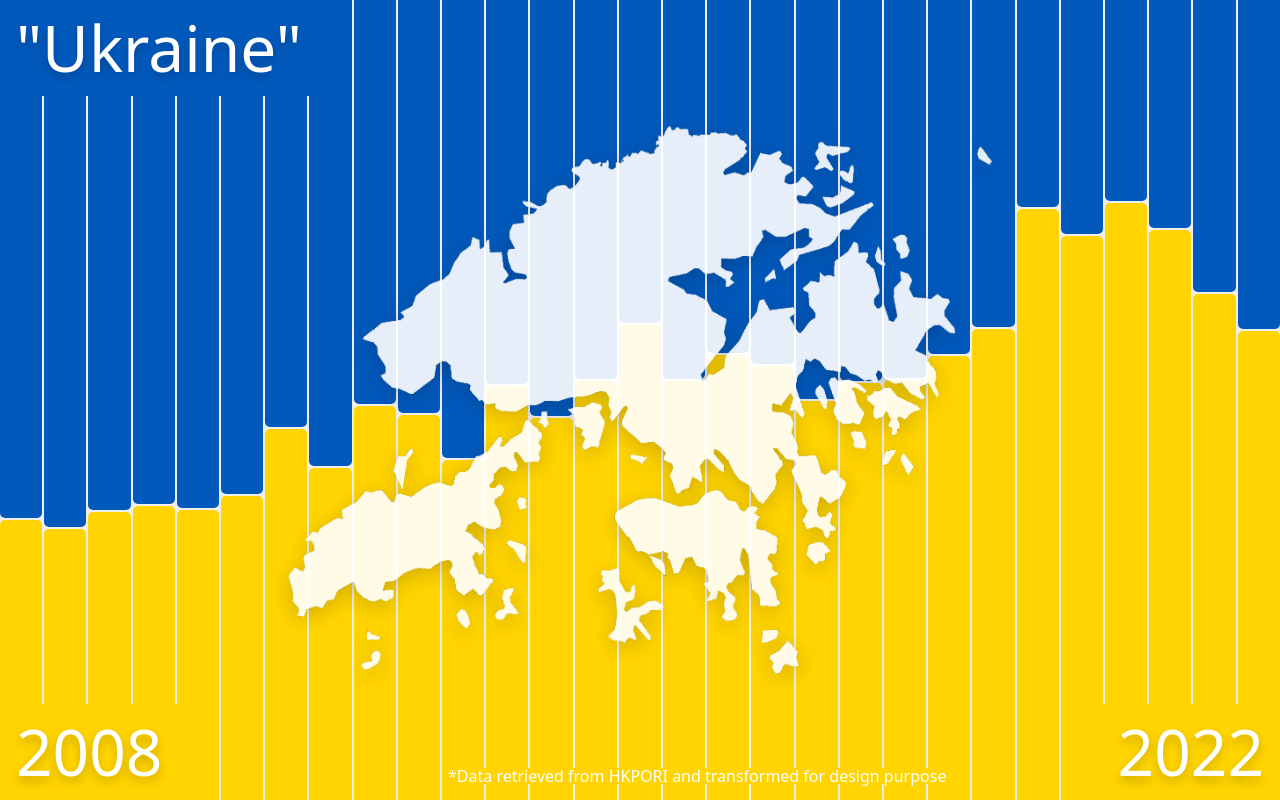
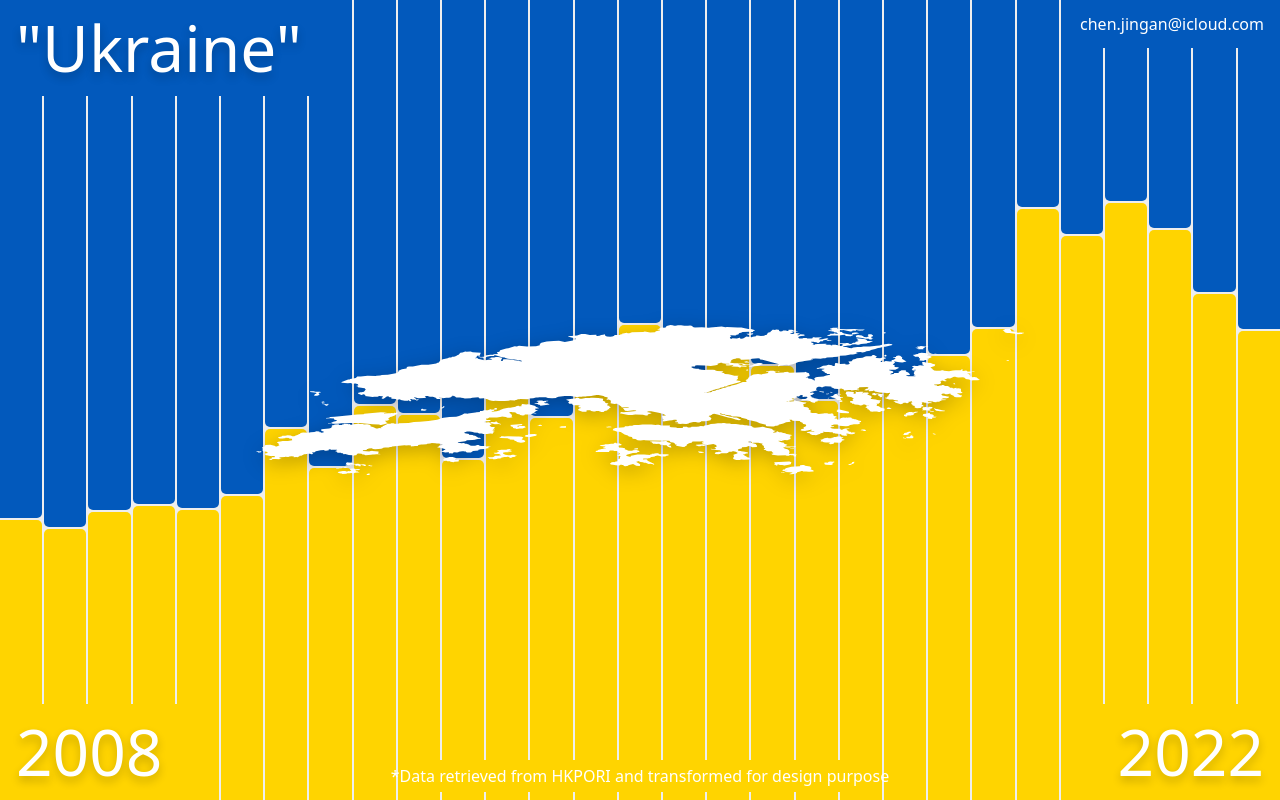
Before and after one commit to tclzcja/hku-data-is-the-new-art-form-competition, a plain HTML site: page index.html in a window 1280 px wide. Drawn offline with Linux system fonts and the light colour scheme.

Commit message:
Optimization

```diff
--- a/index.css
+++ b/index.css
@@ -26,31 +26,38 @@
 body > img {
 	position: relative;
 	z-index: 9;
-	max-width: 55%;
-	opacity: 0.9;
-	filter: drop-shadow(0 5px 10px rgba(0, 0, 0, 0.2));
+	width: 60%;
+	opacity: 1;
+	filter: drop-shadow(0 5px 10px rgba(0, 0, 0, 0.25));
 }
 
 body > aside {
 	position: fixed;
-	bottom: 1rem;
-	left: 35vw;
+	bottom: 0.5rem;
+	left: 32vw;
+	right: 32vw;
+	display: flex;
+	justify-content: center;
+	align-items: center;
+	flex-wrap: nowrap;
+	white-space: nowrap;
 	font-size: 1rem;
+	padding: 0.5rem;
 	color: white;
 	background-color: #ffd400;
 	z-index: 19;
 }
 
-body > header {
+body > h1 {
 	position: fixed;
 	top: 0;
 	left: 0;
 	z-index: 5;
 	color: white;
-	font-size: 4rem;
 	padding: 1rem;
 	text-shadow: 0 5px 10px rgba(0, 0, 0, 0.2);
 	background-color: #0259bc;
+	font-size: 4rem;
 }
 
 body > nav {
@@ -116,9 +123,37 @@
 	border-radius: 0 0 5px 5px;
 }
 
+body > main > section:first-of-type > header {
+	border-radius: 0 0 5px 0;
+}
+
+body > main > section:last-of-type > header {
+	border-radius: 0 0 0 5px;
+}
+
 body > main > section > footer {
 	width: 100%;
 	background-color: #ffd400;
 	margin-top: 1px;
 	border-radius: 5px 5px 0 0;
 }
+
+body > main > section:first-of-type > footer {
+	border-radius: 0 5px 0 0;
+}
+
+body > main > section:last-of-type > footer {
+	border-radius: 5px 0 0 0;
+}
+
+body > a {
+	color: white;
+	position: fixed;
+	top: 0;
+	right: 0;
+	padding: 1rem;
+	font-size: 1rem;
+	z-index: 9999;
+	background-color: #0259bc;
+	text-decoration: none;
+}
--- a/index.html
+++ b/index.html
@@ -12,12 +12,13 @@
 	</head>
 
 	<body>
-		<img src="./hong-kong.png" />
-		<header>"Ukraine"</header>
+		<img src="./hong-kong.svg" />
+		<h1>"Ukraine"</h1>
 		<nav>
 			<div>2008</div>
 			<div>2022</div>
 		</nav>
+		<a href="mailto:chen.jingan@icloud.com">chen.jingan@icloud.com</a>
 		<main>
 			<template>
 				<section>
```
